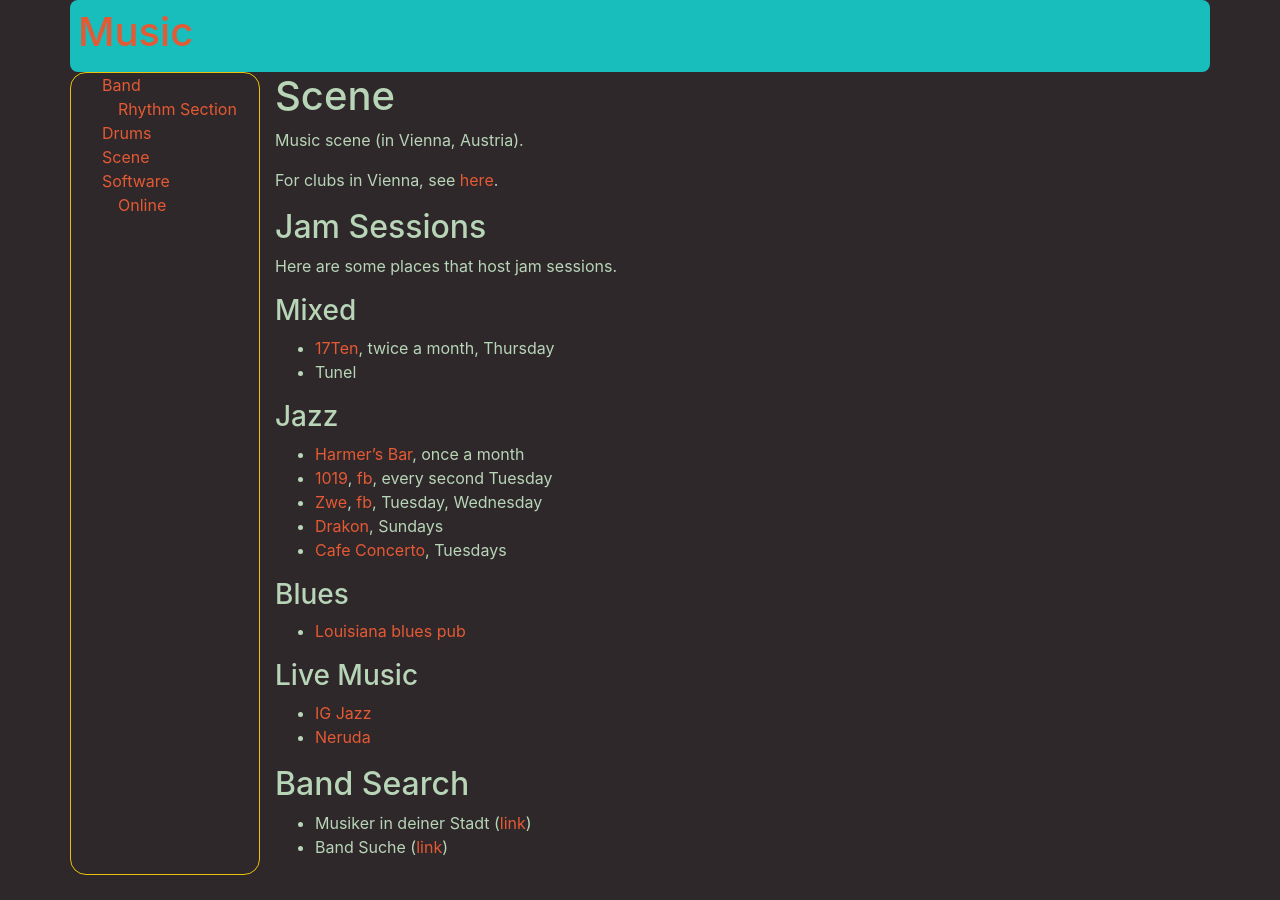
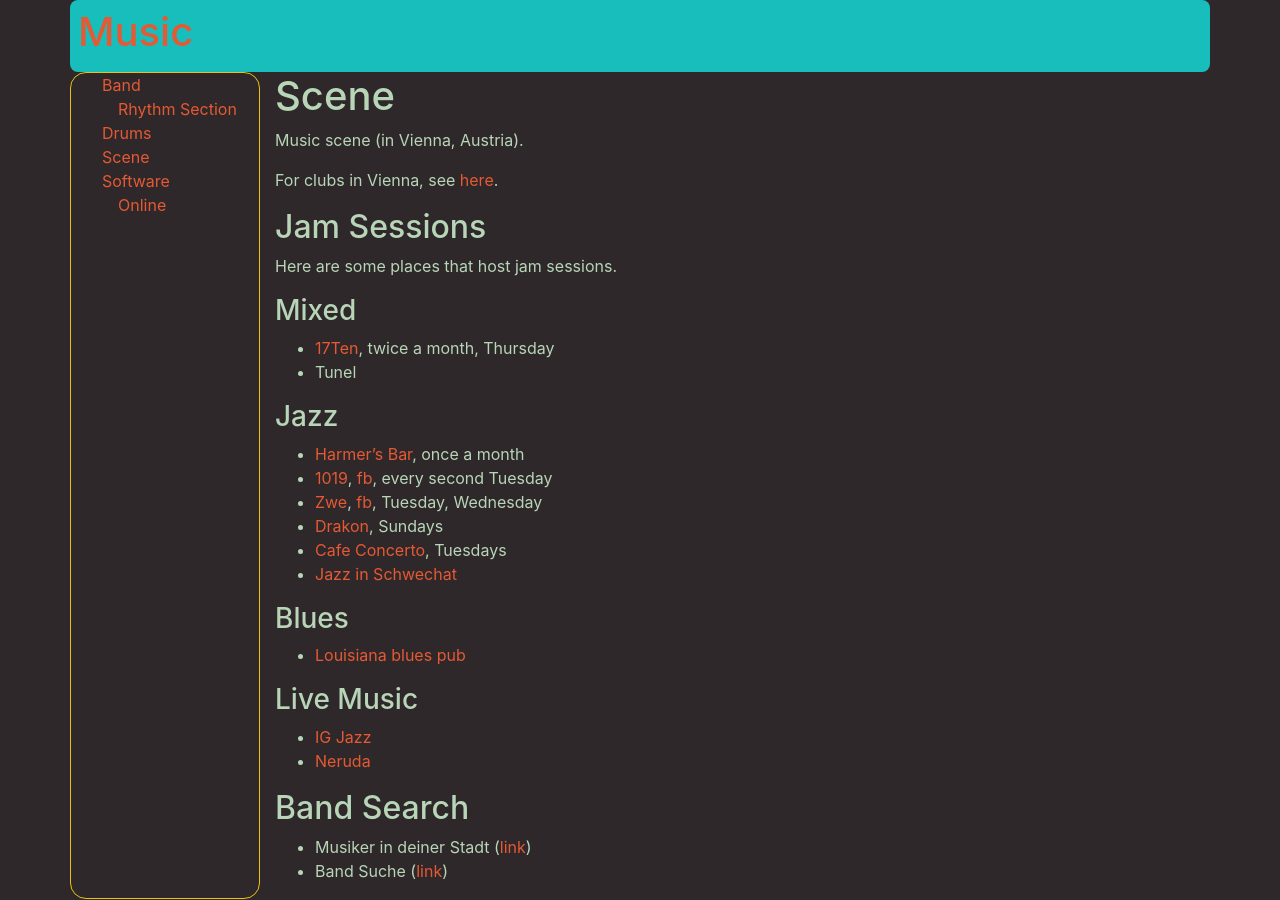
Before and after one commit to MisterY/music-site, a Jekyll site: the page built from scene.md, in a window 1280 px wide. Built offline with Jekyll 4.4.1, drawn with Linux system fonts in a browser that asks for light colours; nearby versions of some CDN libraries; our own code applies the rules of GitHub Pages for plain Markdown files.

Commit message:
jazz in schwechat

```diff
--- a/scene.md
+++ b/scene.md
@@ -20,6 +20,7 @@ Here are some places that host jam sessions.
 - [Zwe](http://www.zwe.cc/), [fb](https://www.facebook.com/jazzcafezwe/), Tuesday, Wednesday
 - [Drakon](https://www.facebook.com/Drakon-386418171399681/), Sundays
 - [Cafe Concerto](http://www.cafeconcerto.at/), Tuesdays
+- [Jazz in Schwechat](http://www.jazzinschwechat.at/)
 
 ### Blues
 
```
